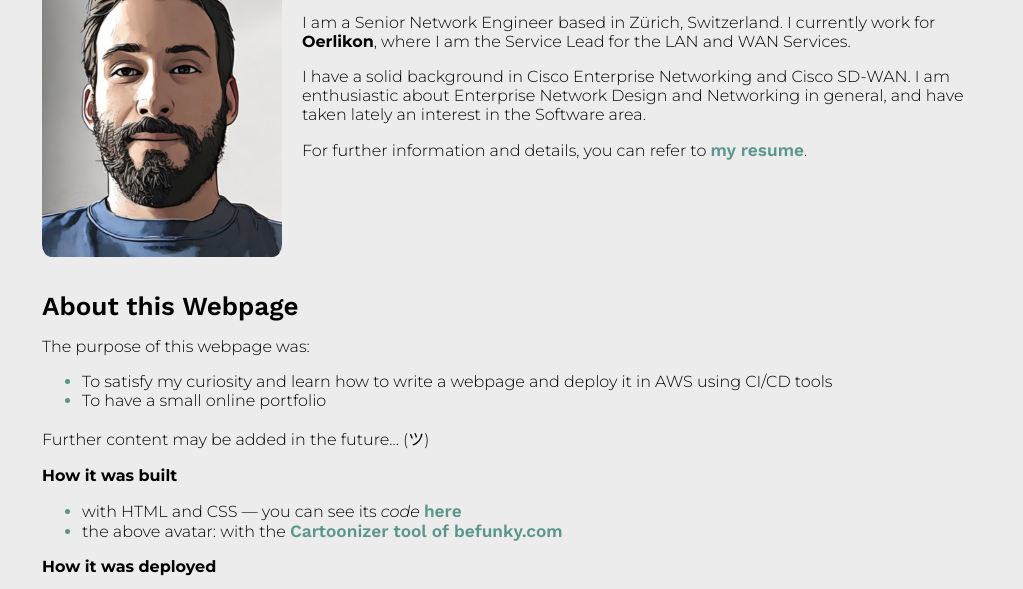
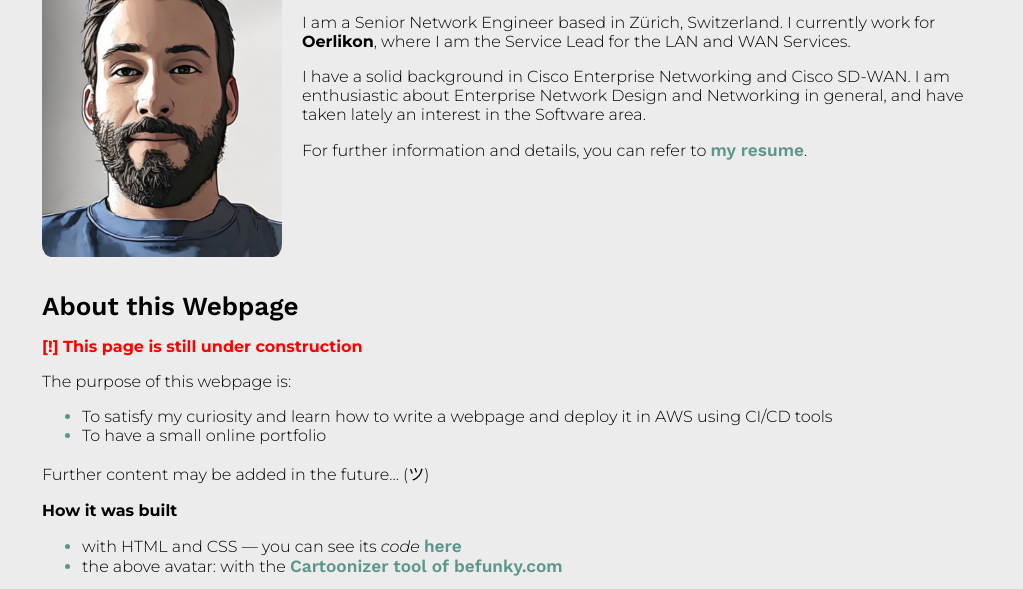
Before and after one commit to fjavierob/javi-webpage, a plain HTML site: page web/index.html in a window 1280 px wide. Shown: the part 190-779 px from the top of the page, without its empty margins (128-1151 px from the left). Drawn offline with nearby package versions, Linux system fonts and the light colour scheme.

Commit message:
Add red warning

```diff
--- a/web/index.html
+++ b/web/index.html
@@ -54,7 +54,8 @@
             </section>
             <section id="section-about-this-webpage">
                 <h2>About this Webpage</h2>
-                <p>The purpose of this webpage was:</p>
+                <p style="color: red"><b>[!] This page is still under construction</b></p>
+                <p>The purpose of this webpage is:</p>
                 <ul>
                     <li>To satisfy my curiosity and learn how to write a webpage and deploy it in AWS using CI/CD tools</li>
                     <li>To have a small online portfolio</li>
```
